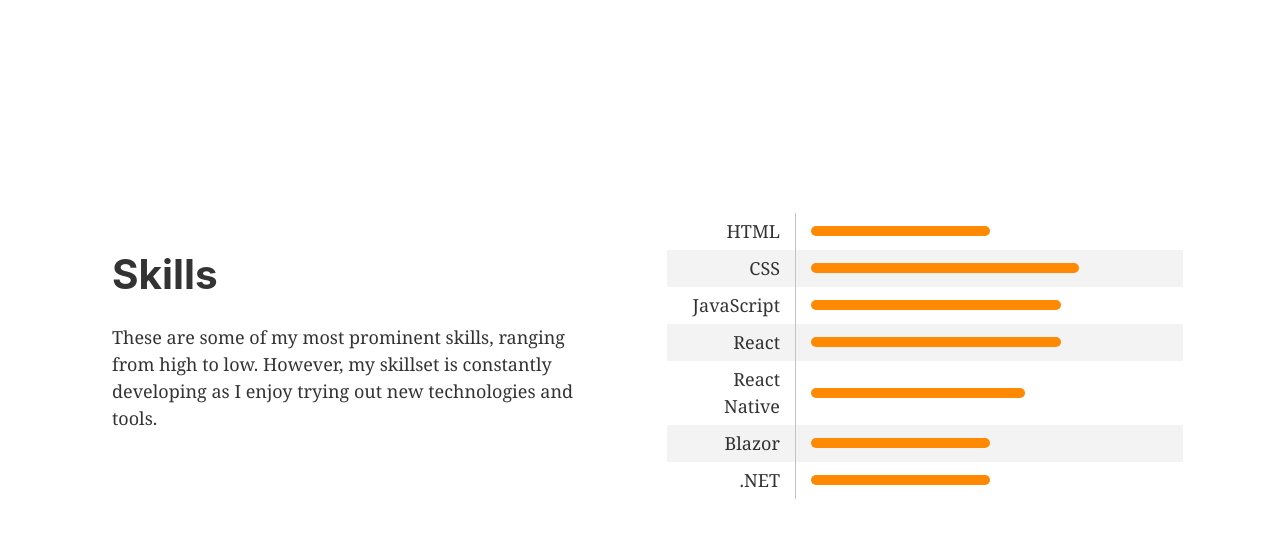
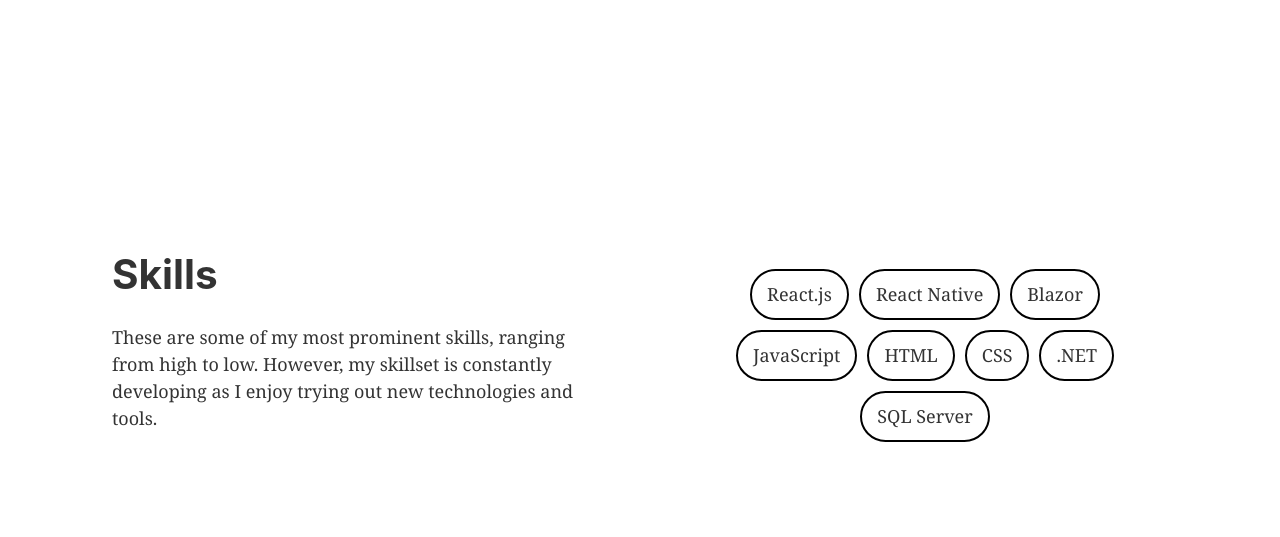
Before and after one commit to augustsjogren/portfolio, a Gatsby site: page /skills in a window 1280 px wide. Shown: the part 77-614 px from the top of the page. Built offline with nearby package versions, Linux system fonts and the light colour scheme; Gatsby itself is replaced by a stand-in of ours.

Commit message:
Edit skills page

```diff
--- /dev/null
+++ b/src/components/skillTag.js
@@ -0,0 +1,21 @@
+import React from 'react';
+
+const SkillTag = props => {
+  return (
+    <div
+      style={{
+        margin: '5px',
+        display: 'inline-block',
+        padding: '15px',
+        paddingTop: '10px',
+        paddingBottom: '10px',
+        border: '2px solid black',
+        borderRadius: '50px',
+      }}
+    >
+      {props.content}
+    </div>
+  );
+};
+
+export default SkillTag;
--- a/src/pages/about.js
+++ b/src/pages/about.js
@@ -27,7 +27,7 @@
           <h1>About</h1>
           <p>
             As a developer I'm mainly focused on the web, where I gravitate
-            towards front end. I also enjoy developing mobile applications in
+            towards front end. I also enjoy creating mobile applications in
             React Native, where I can utilize my web development skills. Outside
             of work I like to spend my time on other creative hobbies, such as
             producing music or fiddling with some new cool tech. Excercise is
--- a/src/pages/index.js
+++ b/src/pages/index.js
@@ -26,7 +26,7 @@
           <h1>Hi!</h1>
           <p>
             I'm August, a software developer based in Linköping, Sweden. I enjoy
-            writing clean code that gives the user a great experience. Simple as
+            writing code for applications that gives the user a great experience. Simple as
             that.
           </p>
         </Col>
--- a/src/pages/skills.js
+++ b/src/pages/skills.js
@@ -3,21 +3,20 @@
 import { Col, Container, Row } from 'react-bootstrap';
 import Layout from '../components/layout';
 import SEO from '../components/seo';
-import Skill from '../components/skill';
+import SkillTag from '../components/SkillTag';
 
 const skills = [
-  { name: 'HTML', value: 50 },
-  { name: 'CSS', value: 75 },
-  { name: 'JavaScript', value: 70 },
-  { name: 'React', value: 70 },
-  { name: 'React Native', value: 60 },
-  { name: 'Blazor', value: 50 },
-  { name: '.NET', value: 50 },
+  'React.js',
+  'React Native',
+  'Blazor',
+  'JavaScript',
+  'HTML',
+  'CSS',
+  '.NET',
+  'SQL Server',
 ];
 
-const listItems = skills.map((skill, index) => (
-  <Skill key={index} index={index} skill={skill} />
-));
+const skillsList = skills.map((skill, index) => <SkillTag content={skill} />);
 
 const SkillsPage = () => (
   <Layout>
@@ -39,12 +38,15 @@
           <h1>Skills</h1>
           <p>
             These are some of my most prominent skills, ranging from high to
-            low. However, my skillset is constantly developing
-            as I enjoy trying out new technologies and tools.
+            low. However, my skillset is constantly developing as I enjoy trying
+            out new technologies and tools.
           </p>
         </Col>
-        <Col md={true} className='mx-4 mt-4 mt-md-0'>
-          {listItems}
+        <Col
+          md={true}
+          className='d-flex mx-4 mt-4 mt-md-0 text-center align-items-center'
+        >
+          <div>{skillsList}</div>
         </Col>
       </Row>
     </Container>
```
